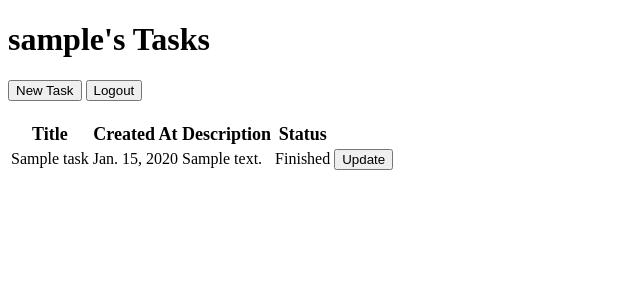
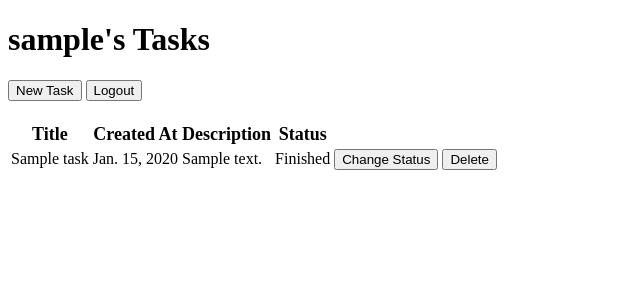
Before and after one commit to nayyara-airlangga/pbp-assignment, a Django app: page /todolist/ in a window 1280 px wide. Shown: the top 300 px of the page, without its empty margins (0-640 px from the left). Run offline with Django 4.2, Linux system fonts and the light colour scheme; a user stored in the database is signed in; tables that the repository leaves empty hold one stand-in row (values such as "Sample post").

Commit message:
Implement delete task

```diff
--- a/todolist/templates/todolist.html
+++ b/todolist/templates/todolist.html
@@ -32,7 +32,13 @@
     <td>
       <form method="POST" action="{% url 'todolist:update_status' id=task.id %}">
         {% csrf_token %}
-        <button type="submit">Update</button>
+        <button type="submit">Change Status</button>
+      </form>
+    </td>
+    <td>
+      <form method="POST" action="{% url 'todolist:delete_task' id=task.id %}">
+        {% csrf_token %}
+        <button type="submit">Delete</button>
       </form>
     </td>
   </tr>
--- a/todolist/urls.py
+++ b/todolist/urls.py
@@ -2,6 +2,7 @@ from django.urls import path
 
 from todolist.views import (
     create_task,
+    delete_task,
     register,
     todolist,
     update_status,
@@ -18,4 +19,5 @@ urlpatterns = [
     path('logout/', user_logout, name='logout'),
     path('create-task', create_task, name='create_task'),
     path('update-status/<int:id>', update_status, name='update_status'),
+    path('delete-task/<int:id>', delete_task, name='delete_task'),
 ]
--- a/todolist/views.py
+++ b/todolist/views.py
@@ -13,9 +13,26 @@ from todolist.models import Task
 
 # Create your views here.
 @login_required(login_url='/todolist/login')
+def delete_task(request, id):
+    if request.method == "POST":
+        if Task.objects.get(user=request.user, pk=id) is None:
+            return HttpResponseNotFound("<h1>Task not found</h1>")
+
+        Task.objects.filter(pk=id).delete()
+
+        messages.success(request, f"Deleted task {id}")
+        return redirect("todolist:todolist")
+
+    res = HttpResponse("<h1>Method not allowed</h1>")
+    res.status_code = 405
+
+    return res
+
+
+@login_required(login_url='/todolist/login')
 def update_status(request, id):
     if request.method == "POST":
-        if Task.objects.get(pk=id) is None:
+        if Task.objects.get(user=request.user, pk=id) is None:
             return HttpResponseNotFound("<h1>Task not found</h1>")
 
         task: Task = Task.objects.get(pk=id)
```
